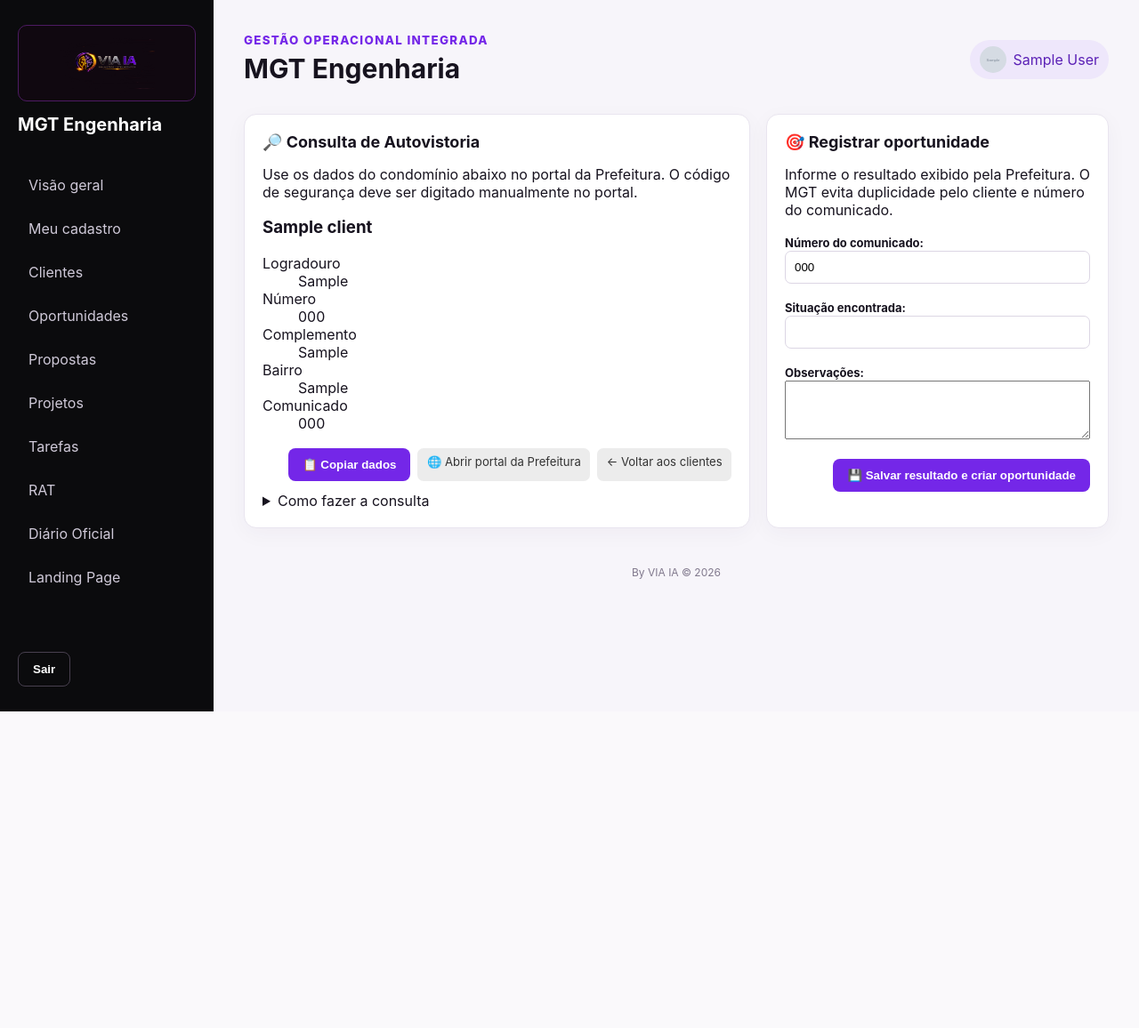
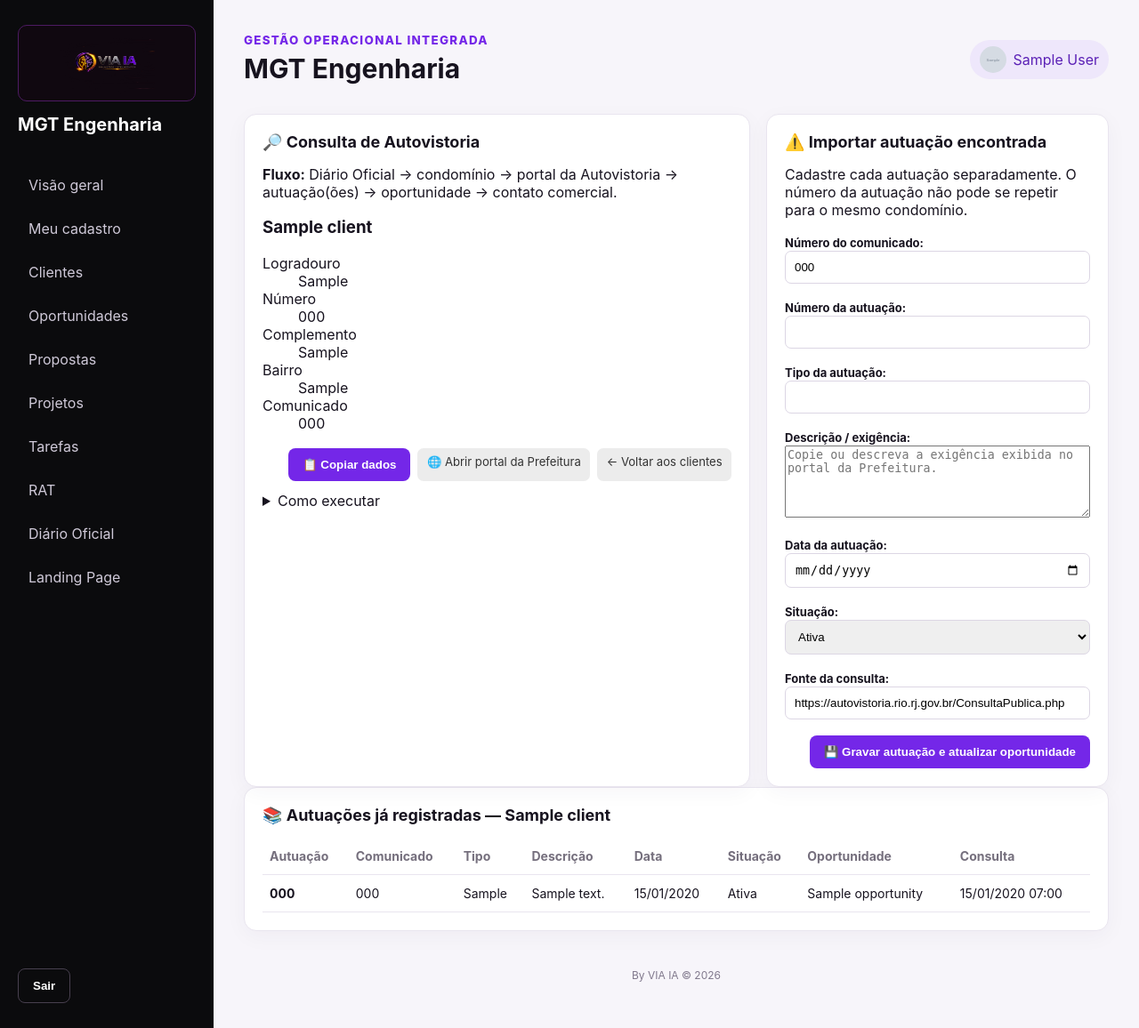
Before and after one commit to valdenicio31/mgt-engenharia-app, a Django app: page /clientes/1/consultar-autovistoria/ in a window 1280 px wide. Shown: the whole page at 89% size. Before the commit the page ends 800 px from the top, so only its background shows below. Run offline with Django 5.2, Linux system fonts and the light colour scheme; a user stored in the database is signed in; tables that the repository leaves empty hold one stand-in row (values such as "Sample post"); grey boxes marked "Sample" are stand-in pictures.

Commit message:
Fase 25: cadastros, importacao e atualizacao automatica

```diff
--- a/core/admin.py
+++ b/core/admin.py
@@ -1,6 +1,6 @@
 from django.contrib import admin
-from .models import AuditLog, Client, GazetteFinding, LandingLead, Opportunity, Project, Proposal, RAT, Task
+from .models import AuditLog, AutovistoriaInfraction, Client, GazetteFinding, LandingLead, Opportunity, Project, Proposal, RAT, Task
 
 admin.site.site_header = "MGT Engenharia — Administração"
-for model in (Client, LandingLead, Opportunity, Proposal, Project, Task, RAT, GazetteFinding, AuditLog):
+for model in (Client, AutovistoriaInfraction, LandingLead, Opportunity, Proposal, Project, Task, RAT, GazetteFinding, AuditLog):
     admin.site.register(model)
--- a/core/forms.py
+++ b/core/forms.py
@@ -4,7 +4,7 @@ from django import forms
 from django.contrib.auth import get_user_model
 from django.contrib.auth.forms import AuthenticationForm, UserCreationForm
 from django.db import transaction
-from .models import Client, LandingLead, Opportunity, Project, Proposal, Task, UserProfile
+from .models import AutovistoriaInfraction, Client, LandingLead, Opportunity, Project, Proposal, Task, UserProfile
 
 class EmailCPFAuthenticationForm(AuthenticationForm):
     username = forms.CharField(label="E-mail ou CPF", widget=forms.TextInput(attrs={"autofocus": True, "autocomplete": "username"}))
@@ -136,10 +136,15 @@ class UserProfileForm(forms.ModelForm):
         return profile
 
 
-class AutovistoriaResultForm(forms.Form):
-    communication_number = forms.CharField(label="Número do comunicado", max_length=50, required=False)
-    consultation_status = forms.CharField(label="Situação encontrada", max_length=180)
-    consultation_notes = forms.CharField(label="Observações", required=False, widget=forms.Textarea(attrs={"rows": 4}))
+class AutovistoriaInfractionForm(forms.ModelForm):
+    class Meta:
+        model = AutovistoriaInfraction
+        fields = ("communication_number", "infraction_number", "infraction_type", "description", "infraction_date", "status", "source_url")
+        widgets = {
+            "infraction_date": forms.DateInput(attrs={"type": "date"}, format="%Y-%m-%d"),
+            "description": forms.Textarea(attrs={"rows": 5, "placeholder": "Copie ou descreva a exigência exibida no portal da Prefeitura."}),
+        }
+
 
 class OpportunityForm(forms.ModelForm):
     class Meta:
--- a/core/views.py
+++ b/core/views.py
@@ -16,10 +16,10 @@ from openpyxl import Workbook
 from django.http import HttpResponse, JsonResponse
 from django.shortcuts import get_object_or_404, redirect, render
 from django.views.decorators.http import require_POST
-from .forms import AutovistoriaResultForm, ClientForm, FirstAccessForm, LandingLeadForm, OpportunityForm, ProjectForm, ProposalForm, TaskForm, UserProfileForm
+from .forms import AutovistoriaInfractionForm, ClientForm, FirstAccessForm, LandingLeadForm, OpportunityForm, ProjectForm, ProposalForm, TaskForm, UserProfileForm
 from .client_io import export_clients, import_clients
 from .gazette import fetch_notifications
-from .models import AuditLog, Client, GazetteFinding, LandingLead, Opportunity, Project, Proposal, RAT, Task
+from .models import AuditLog, AutovistoriaInfraction, Client, GazetteFinding, LandingLead, Opportunity, Project, Proposal, RAT, Task
 from .models import UserProfile
 
 def health(request):
@@ -152,6 +152,7 @@ def _crud(request, model, form_class, title, template="generic_list.html"):
     resource = {Client: "clientes", Opportunity: "oportunidades", Proposal: "propostas", Project: "projetos", Task: "tarefas"}[model]
     items = model.objects.all().order_by("-updated_at")
     filters = {}
+    sort = direction = ""
     if model is Client:
         search = (request.GET.get("q") or "").strip()
         city = (request.GET.get("cidade") or "").strip()
@@ -165,12 +166,26 @@ def _crud(request, model, form_class, title, template="generic_list.html"):
             items = items.filter(neighborhood__iexact=neighborhood)
         if validation:
             items = items.filter(validation=validation)
+        allowed_sorts = {
+            "nome": "name", "rua": "street", "bairro": "neighborhood", "cidade": "city",
+            "processo": "process_number", "notificacao": "notification_number", "atualizado": "updated_at",
+        }
+        sort = request.GET.get("ordenar", "rua")
+        direction = request.GET.get("direcao", "asc")
+        sort_field = allowed_sorts.get(sort, "street")
+        prefix = "-" if direction == "desc" else ""
+        if sort == "rua":
+            items = items.order_by(f"{prefix}street", f"{prefix}neighborhood", f"{prefix}name")
+        elif sort == "bairro":
+            items = items.order_by(f"{prefix}neighborhood", f"{prefix}street", f"{prefix}name")
+        else:
+            items = items.order_by(f"{prefix}{sort_field}", "name")
         filters = {
             "q": search, "cidade": city, "bairro": neighborhood, "validacao": validation,
             "cities": Client.objects.exclude(city="").values_list("city", flat=True).distinct().order_by("city"),
             "neighborhoods": Client.objects.exclude(neighborhood="").values_list("neighborhood", flat=True).distinct().order_by("neighborhood"),
         }
-    return render(request, template, {"title": title, "items": items[:100], "form": form, "editing": instance, "resource": resource, "filters": filters})
+    return render(request, template, {"title": title, "items": items[:100], "form": form, "editing": instance, "resource": resource, "filters": filters, "sort": sort, "direction": direction})
 
 @login_required
 def clients(request): return _crud(request, Client, ClientForm, "Clientes e condomínios", "clients.html")
@@ -187,38 +202,87 @@ def _client_consultation_address(client):
 @login_required
 def client_autovistoria(request, pk):
     client = get_object_or_404(Client, pk=pk, active=True)
-    form = AutovistoriaResultForm(request.POST or None, initial={"communication_number": client.notification_number})
     portal_url = "https://autovistoria.rio.rj.gov.br/ConsultaPublica.php"
+    form = AutovistoriaInfractionForm(
+        request.POST or None,
+        initial={"communication_number": client.notification_number, "source_url": portal_url},
+    )
     if request.method == "POST" and form.is_valid():
-        communication_number = form.cleaned_data["communication_number"].strip()
-        duplicate_filters = {"client": client, "source": "Autovistoria Rio"}
-        if communication_number:
-            duplicate_filters["communication_number"] = communication_number
+        infraction_number = form.cleaned_data["infraction_number"].strip()
+        if AutovistoriaInfraction.objects.filter(
+            client=client, infraction_number__iexact=infraction_number
+        ).exists():
+            form.add_error(
+                "infraction_number",
+                "Esta autuação já está cadastrada para este condomínio.",
+            )
         else:
-            duplicate_filters["title"] = _automatic_opportunity_title(client)
-        opportunity = Opportunity.objects.filter(**duplicate_filters).first()
-        created = opportunity is None
-        if created:
-            opportunity = Opportunity(client=client, owner=request.user, title=_automatic_opportunity_title(client))
-        opportunity.stage = "lead"
-        opportunity.source = "Autovistoria Rio"
-        opportunity.communication_number = communication_number
-        opportunity.consultation_status = form.cleaned_data["consultation_status"].strip()
-        opportunity.consultation_notes = form.cleaned_data["consultation_notes"].strip()
-        opportunity.consultation_address = _client_consultation_address(client)
-        opportunity.source_url = portal_url
-        opportunity.consulted_at = timezone.now()
-        opportunity.save()
-        if communication_number and client.notification_number != communication_number:
-            client.notification_number = communication_number
-            client.save(update_fields=("notification_number", "updated_at"))
-        AuditLog.objects.create(
-            actor=request.user, action="consulta_autovistoria", entity="Opportunity", entity_id=str(opportunity.pk),
-            details={"cliente": client.name, "comunicado": communication_number, "situacao": opportunity.consultation_status, "criado": created},
-        )
-        messages.success(request, "Oportunidade criada a partir da consulta." if created else "Oportunidade existente atualizada com o resultado da consulta.")
-        return redirect("opportunities")
-    return render(request, "client_autovistoria.html", {"client": client, "form": form, "portal_url": portal_url, "consultation_address": _client_consultation_address(client)})
+            with transaction.atomic():
+                infraction = form.save(commit=False)
+                infraction.client = client
+                opportunity = Opportunity.objects.filter(
+                    client=client, source="Autovistoria Rio"
+                ).order_by("pk").first()
+                created = opportunity is None
+                if created:
+                    opportunity = Opportunity(
+                        client=client,
+                        source="Autovistoria Rio",
+                        owner=request.user,
+                        title=_automatic_opportunity_title(client),
+                        stage="lead",
+                        estimated_value=0,
+                    )
+                if not opportunity.owner_id:
+                    opportunity.owner = request.user
+                opportunity.communication_number = infraction.communication_number
+                opportunity.consultation_status = infraction.get_status_display()
+                opportunity.consultation_notes = infraction.description
+                opportunity.consultation_address = _client_consultation_address(client)
+                opportunity.source_url = infraction.source_url or portal_url
+                opportunity.consulted_at = timezone.now()
+                opportunity.save()
+                infraction.opportunity = opportunity
+                finding = client.gazette_findings.order_by("-publication_date").first()
+                if finding:
+                    infraction.gazette_finding = finding
+                infraction.save()
+                if (
+                    infraction.communication_number
+                    and client.notification_number != infraction.communication_number
+                ):
+                    client.notification_number = infraction.communication_number
+                    client.save(update_fields=("notification_number", "updated_at"))
+                AuditLog.objects.create(
+                    actor=request.user,
+                    action="autuacao_autovistoria_importada",
+                    entity="AutovistoriaInfraction",
+                    entity_id=str(infraction.pk),
+                    details={
+                        "cliente": client.name,
+                        "autuacao": infraction.infraction_number,
+                        "oportunidade": opportunity.pk,
+                        "oportunidade_criada": created,
+                    },
+                )
+            messages.success(
+                request, "Autuação gravada e vinculada à oportunidade comercial."
+            )
+            return redirect("client_autovistoria", pk=client.pk)
+    infractions = client.autovistoria_infractions.select_related(
+        "opportunity", "gazette_finding"
+    ).all()
+    return render(
+        request,
+        "client_autovistoria.html",
+        {
+            "client": client,
+            "form": form,
+            "portal_url": portal_url,
+            "consultation_address": _client_consultation_address(client),
+            "infractions": infractions,
+        },
+    )
 
 
 def _automatic_opportunity_title(client):
@@ -392,9 +456,17 @@ def gazette_findings(request):
             findings = all_findings
             created = 0
             for item in findings:
-                _, was_created = GazetteFinding.objects.get_or_create(
+                finding, was_created = GazetteFinding.objects.get_or_create(
                     edition_id=item["edition_id"], notification_number=item["notification_number"], defaults=item
                 )
+                if not finding.client_id:
+                    client = Client.objects.filter(name__iexact=finding.condominium_name).first()
+                    if not client and finding.address:
+                        client = Client.objects.filter(street__icontains=finding.address[:80]).first()
+                    if client:
+                        finding.client = client
+                        finding.status = "conferido"
+                        finding.save(update_fields=("client", "status", "updated_at"))
                 created += int(was_created)
             period = f"{start_date:%d/%m/%Y} a {end_date:%d/%m/%Y}" if start_date else "edição mais recente"
             AuditLog.objects.create(actor=request.user, action="pesquisa_diario_oficial", entity="GazetteFinding", entity_id=period, details={"localizados": len(findings), "novos": created})
--- a/templates/client_autovistoria.html
+++ b/templates/client_autovistoria.html
@@ -3,75 +3,26 @@
 <section class="grid autovistoria-workflow">
   <article class="panel">
     <h2>🔎 Consulta de Autovistoria</h2>
-    <p>Use os dados do condomínio abaixo no portal da Prefeitura. O código de segurança deve ser digitado manualmente no portal.</p>
-
-    <div class="consultation-card" id="consultation-data"
-         data-street="{{ client.street|escape }}"
-         data-number="{{ client.address_number|escape }}"
-         data-complement="{{ client.complement|escape }}"
-         data-neighborhood="{{ client.neighborhood|escape }}"
-         data-communication="{{ client.notification_number|escape }}">
+    <p><strong>Fluxo:</strong> Diário Oficial → condomínio → portal da Autovistoria → autuação(ões) → oportunidade → contato comercial.</p>
+    <div class="consultation-card" id="consultation-data" data-street="{{ client.street|escape }}" data-number="{{ client.address_number|escape }}" data-complement="{{ client.complement|escape }}" data-neighborhood="{{ client.neighborhood|escape }}" data-communication="{{ client.notification_number|escape }}">
       <h3>{{ client.name }}</h3>
-      <dl>
-        <dt>Logradouro</dt><dd>{{ client.street|default:'Não informado' }}</dd>
-        <dt>Número</dt><dd>{{ client.address_number|default:'Não informado' }}</dd>
-        <dt>Complemento</dt><dd>{{ client.complement|default:'—' }}</dd>
-        <dt>Bairro</dt><dd>{{ client.neighborhood|default:'Não informado' }}</dd>
-        <dt>Comunicado</dt><dd>{{ client.notification_number|default:'—' }}</dd>
-      </dl>
+      <dl><dt>Logradouro</dt><dd>{{ client.street|default:'Não informado' }}</dd><dt>Número</dt><dd>{{ client.address_number|default:'Não informado' }}</dd><dt>Complemento</dt><dd>{{ client.complement|default:'—' }}</dd><dt>Bairro</dt><dd>{{ client.neighborhood|default:'Não informado' }}</dd><dt>Comunicado</dt><dd>{{ client.notification_number|default:'—' }}</dd></dl>
     </div>
-
-    <div class="form-actions">
-      <button type="button" id="copy-consultation">📋 Copiar dados</button>
-      <a class="secondary-button" id="open-autovistoria" target="_blank" rel="noopener" href="{{ portal_url }}">🌐 Abrir portal da Prefeitura</a>
-      <a class="secondary-button" href="{% url 'clients' %}">← Voltar aos clientes</a>
-    </div>
+    <div class="form-actions"><button type="button" id="copy-consultation">📋 Copiar dados</button><a class="secondary-button" target="_blank" rel="noopener" href="{{ portal_url }}">🌐 Abrir portal da Prefeitura</a><a class="secondary-button" href="{% url 'clients' %}">← Voltar aos clientes</a></div>
     <p id="copy-feedback" class="import-help" aria-live="polite"></p>
-
-    <details>
-      <summary>Como fazer a consulta</summary>
-      <ol>
-        <li>Clique em <strong>Copiar dados</strong>.</li>
-        <li>Abra o portal da Prefeitura.</li>
-        <li>Preencha logradouro, número, complemento, bairro e comunicado.</li>
-        <li>Digite o código de segurança exibido no portal e consulte.</li>
-        <li>Volte ao MGT e registre o resultado ao lado.</li>
-      </ol>
-    </details>
+    <details><summary>Como executar</summary><ol><li>Abra o portal e informe os dados do condomínio.</li><li>Digite manualmente o código de segurança.</li><li>Consulte e copie cada autuação encontrada.</li><li>Cadastre uma autuação por vez. O mesmo condomínio pode ter várias.</li><li>O MGT vinculará todas à oportunidade comercial do condomínio.</li></ol></details>
   </article>
-
   <article class="panel">
-    <h2>🎯 Registrar oportunidade</h2>
-    <p>Informe o resultado exibido pela Prefeitura. O MGT evita duplicidade pelo cliente e número do comunicado.</p>
-    <form method="post" class="form">{% csrf_token %}
-      {{ form.as_p }}
-      <div class="form-actions">
-        <button type="submit">💾 Salvar resultado e criar oportunidade</button>
-      </div>
-    </form>
+    <h2>⚠️ Importar autuação encontrada</h2>
+    <p>Cadastre cada autuação separadamente. O número da autuação não pode se repetir para o mesmo condomínio.</p>
+    <form method="post" class="form">{% csrf_token %}{{ form.as_p }}<div class="form-actions"><button type="submit">💾 Gravar autuação e atualizar oportunidade</button></div></form>
   </article>
 </section>
-<script>
-(() => {
-  const card = document.getElementById('consultation-data');
-  const copyButton = document.getElementById('copy-consultation');
-  const feedback = document.getElementById('copy-feedback');
-  if (!card || !copyButton) return;
-  const lines = [
-    `Logradouro: ${card.dataset.street || ''}`,
-    `Número: ${card.dataset.number || ''}`,
-    `Complemento: ${card.dataset.complement || ''}`,
-    `Bairro: ${card.dataset.neighborhood || ''}`,
-    `Número do comunicado: ${card.dataset.communication || ''}`
-  ];
-  copyButton.addEventListener('click', async () => {
-    try {
-      await navigator.clipboard.writeText(lines.join('\n'));
-      feedback.textContent = 'Dados copiados. Abra o portal e cole cada informação no campo correspondente.';
-    } catch (error) {
-      feedback.textContent = lines.join(' | ');
-    }
-  });
-})();
-</script>
+<section class="panel">
+  <h2>📚 Autuações já registradas — {{ client.name }}</h2>
+  <div class="table-scroll"><table><thead><tr><th>Autuação</th><th>Comunicado</th><th>Tipo</th><th>Descrição</th><th>Data</th><th>Situação</th><th>Oportunidade</th><th>Consulta</th></tr></thead><tbody>
+  {% for item in infractions %}<tr><td><strong>{{ item.infraction_number }}</strong></td><td>{{ item.communication_number|default:'—' }}</td><td>{{ item.infraction_type|default:'—' }}</td><td>{{ item.description|truncatechars:160 }}</td><td>{{ item.infraction_date|date:'d/m/Y'|default:'—' }}</td><td>{{ item.get_status_display }}</td><td>{% if item.opportunity %}{{ item.opportunity.title }}{% else %}—{% endif %}</td><td>{{ item.consulted_at|date:'d/m/Y H:i' }}</td></tr>{% empty %}<tr><td colspan="8">Nenhuma autuação registrada para este condomínio.</td></tr>{% endfor %}
+  </tbody></table></div>
+</section>
+<script>(()=>{const c=document.getElementById('consultation-data'),b=document.getElementById('copy-consultation'),f=document.getElementById('copy-feedback');if(!c||!b)return;const l=[`Logradouro: ${c.dataset.street||''}`,`Número: ${c.dataset.number||''}`,`Complemento: ${c.dataset.complement||''}`,`Bairro: ${c.dataset.neighborhood||''}`,`Número do comunicado: ${c.dataset.communication||''}`];b.addEventListener('click',async()=>{try{await navigator.clipboard.writeText(l.join('\n'));f.textContent='Dados copiados.'}catch(e){f.textContent=l.join(' | ')}})})();</script>
 {% endblock %}
--- a/templates/gazette_findings.html
+++ b/templates/gazette_findings.html
@@ -1,4 +1,4 @@
 {% extends "base.html" %}{% block heading %}Captação — Diário Oficial{% endblock %}{% block content %}
 <section class="panel gazette-actions"><div><h2>Condomínios notificados</h2><p>Escolha um período de até 31 dias. O sistema registra somente notificações ainda não importadas.</p></div><form method="post" class="date-range-form">{% csrf_token %}<label>Data inicial<input type="date" name="start_date"></label><label>Data final<input type="date" name="end_date"></label><button>Pesquisar período</button></form></section>
-<section class="panel"><table><thead><tr><th>Data</th><th>Condomínio</th><th>Endereço</th><th>Notificação</th><th>Página</th><th>Status</th><th>Fonte</th></tr></thead><tbody>{% for item in items %}<tr><td>{{ item.publication_date|date:"d/m/Y" }}</td><td><strong>{{ item.condominium_name }}</strong><br><small>{{ item.process_number }}</small></td><td>{{ item.address }}</td><td>{{ item.notification_number }}</td><td>{{ item.page }}</td><td><span class="tag">{{ item.get_status_display }}</span></td><td><a href="{{ item.source_url }}" target="_blank" rel="noopener">Ver publicação</a></td></tr>{% empty %}<tr><td colspan="7">Nenhum condomínio importado. Clique no botão para realizar a primeira pesquisa.</td></tr>{% endfor %}</tbody></table></section>
+<section class="panel"><table><thead><tr><th>Data</th><th>Condomínio</th><th>Endereço</th><th>Notificação</th><th>Página</th><th>Condomínio vinculado</th><th>Status</th><th>Próximo passo</th><th>Fonte</th></tr></thead><tbody>{% for item in items %}<tr><td>{{ item.publication_date|date:"d/m/Y" }}</td><td><strong>{{ item.condominium_name }}</strong><br><small>{{ item.process_number }}</small></td><td>{{ item.address }}</td><td>{{ item.notification_number }}</td><td>{{ item.page }}</td><td>{% if item.client %}<strong>{{ item.client.name }}</strong>{% else %}<span class="tag">Não vinculado</span>{% endif %}</td><td><span class="tag">{{ item.get_status_display }}</span></td><td>{% if item.client %}<a href="{% url 'client_autovistoria' item.client.pk %}">🔎 Consultar autuações</a>{% else %}Cadastre/vincule o condomínio{% endif %}</td><td><a href="{{ item.source_url }}" target="_blank" rel="noopener">Ver publicação</a></td></tr>{% empty %}<tr><td colspan="9">Nenhum condomínio importado. Clique no botão para realizar a primeira pesquisa.</td></tr>{% endfor %}</tbody></table></section>
 {% endblock %}
```
Also changed, not shown: ATUALIZACAO_FLUXO_AUTUACOES_03AGO2026.md (added, +22 -0 lines), core/models.py (+24 -0 lines), templates/clients.html (+13 -3 lines), core/migrations/0013_autovistoria_infraction_and_gazette_client.py (added).
